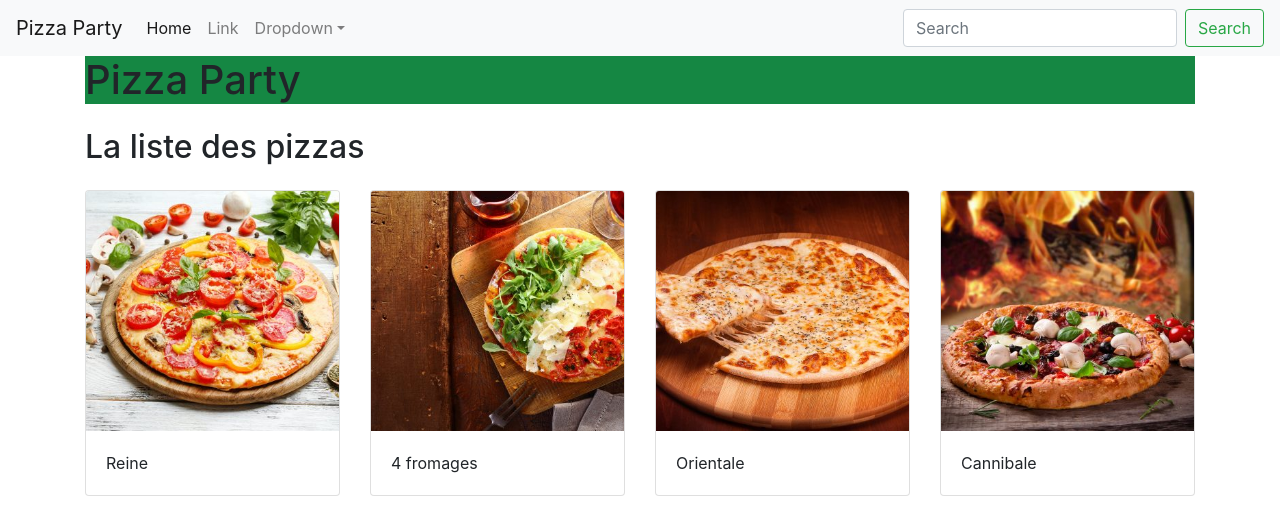
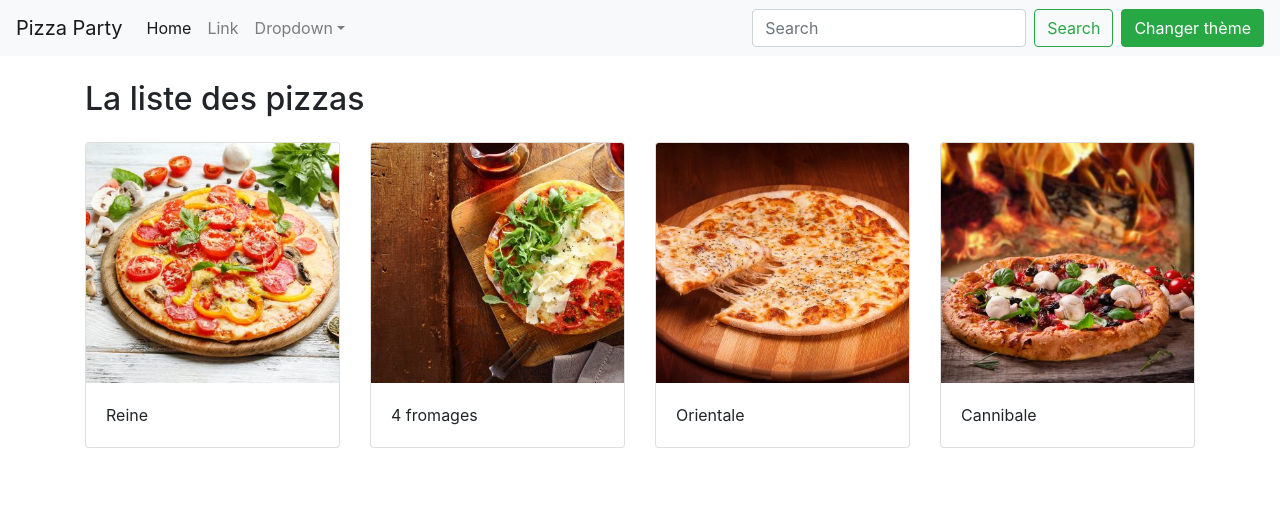
Before and after one commit to Hemjie/Angular-Pizzaparty, an Angular app: page / in a window 1280 px wide. Shown: the top 532 px of the page. Built offline with nearby package versions, Linux system fonts and the light colour scheme.

Commit message:
ajout d'un bouton thème (jour/nuit) dans le menu

```diff
--- a/src/app/app.component.html
+++ b/src/app/app.component.html
@@ -1,7 +1,5 @@
 <app-menu [navTitle]="title" color="light"></app-menu>
 
 <div class="container">
-    <h1>{{title}}</h1>
-
     <app-pizza-list></app-pizza-list>
 </div>
--- a/src/app/menu/menu.component.html
+++ b/src/app/menu/menu.component.html
@@ -25,5 +25,6 @@
             <input class="form-control mr-sm-2" type="search" placeholder="Search">
             <button class="btn btn-outline-success my-2 my-sm-0" type="submit">Search</button>
         </form>
+        <button class="btn btn-success ml-2" (click)="changeTheme()">Changer thème</button>
     </div>
   </nav>
--- a/src/app/menu/menu.component.ts
+++ b/src/app/menu/menu.component.ts
@@ -23,6 +23,14 @@ export class MenuComponent implements OnInit {
 
   @Input() color = 'light';
 
+  changeTheme() {
+    if (this.color == "dark") {
+      this.color = "light"
+    } else {
+      this.color = "dark"
+    }
+  }
+
   constructor() { }
 
   ngOnInit(): void {
```
